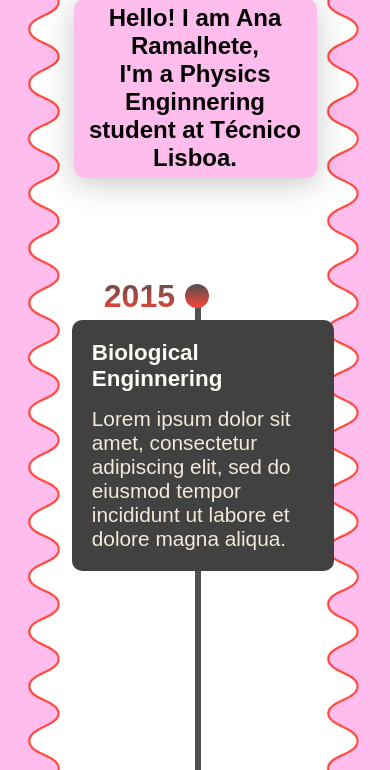
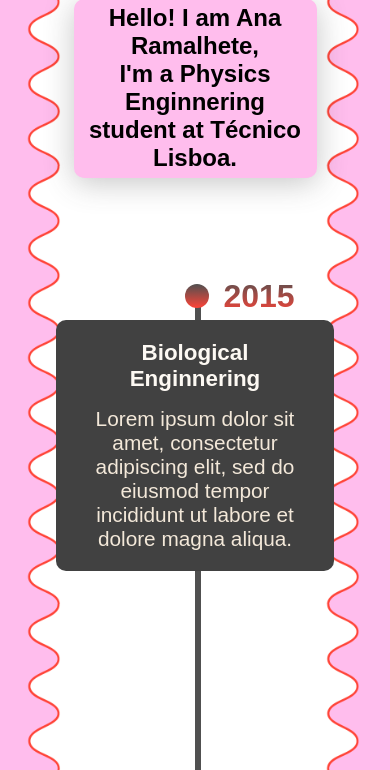
Before and after one commit to AnaSRamalhete/site, a PHP site: page / in a window 390 px wide. Shown: the part 341-1111 px from the top of the page. Run offline with PHP 8.4, Linux system fonts and the light colour scheme; some libraries are stand-ins or nearby versions.

Commit message:
Centering timeline elements for the cellphone view

```diff
--- a/web/styles_timeline.css
+++ b/web/styles_timeline.css
@@ -90,12 +90,14 @@
 @media screen and (max-width:768px){
     .timeline-item:nth-child(odd){
         padding-right: 0;
-        padding-left: 1em;
-        text-align: left;
+        padding-left: 0;
+        text-align: center;
     }
 
     .timeline-item:nth-child(even){
-        padding-left: 1em;
+        padding-left: 0;
+        padding-right: 0;
+        text-align: center;
     }
 
     .timeline-list::before{
@@ -109,7 +111,6 @@
     }
 
     .timeline-item-date{
-        margin-left: 1em;
-        left: calc(50% - 1em);
+        margin-left: 4em;
     }
 }
```
